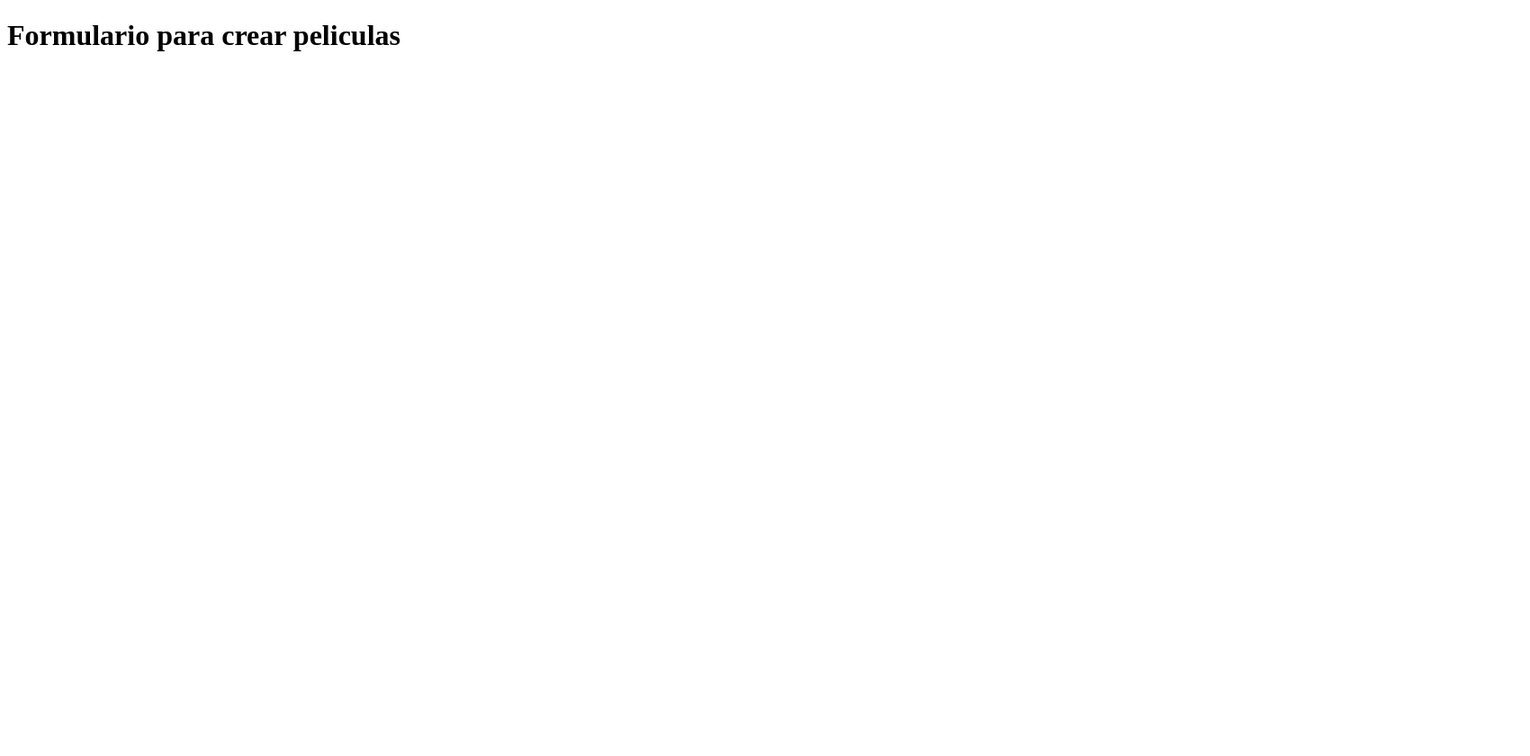
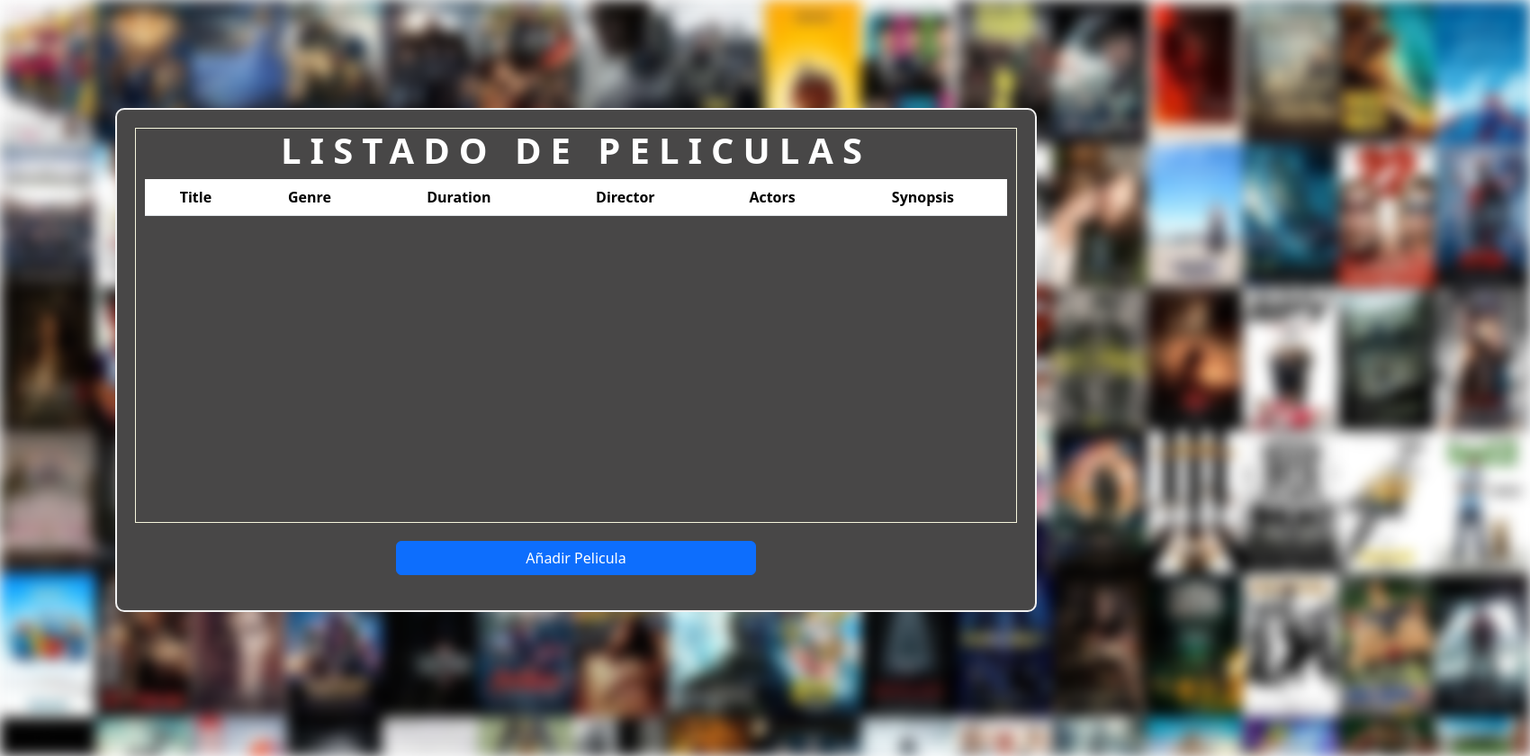
Before and after one commit to luisbravor00/API_ListaPeliculas, a website: page index.html in a window 1280 px wide. Shown: the whole page at 90% size, 1700 px wide, since content can reach past the window. Before the commit the page ends 800 px from the top, so only its background shows below. Drawn offline with nearby package versions, Linux system fonts and the light colour scheme; no server answers.

Commit message:
Commit donde se suben cambios de conexion, se hace el listado y anadir (no completo) de peliculas. Falta mejorar el diseno.

```diff
--- a/index.html
+++ b/index.html
@@ -3,10 +3,60 @@
 <head>
     <meta charset="UTF-8">
     <meta name="viewport" content="width=device-width, initial-scale=1.0">
-    <title>Crear Peliculas</title>
-
+    <title>Listar Peliculas</title>
+    <link type="text/css" rel="stylesheet" href="/styles/index_styles.css">
+    <link href="https://cdn.jsdelivr.net/npm/bootstrap@5.3.2/dist/css/bootstrap.min.css" rel="stylesheet" integrity="sha384-T3c6CoIi6uLrA9TneNEoa7RxnatzjcDSCmG1MXxSR1GAsXEV/Dwwykc2MPK8M2HN" crossorigin="anonymous">
+    <script src="https://cdn.jsdelivr.net/npm/@popperjs/core@2.11.8/dist/umd/popper.min.js" integrity="sha384-I7E8VVD/ismYTF4hNIPjVp/Zjvgyol6VFvRkX/vR+Vc4jQkC+hVqc2pM8ODewa9r" crossorigin="anonymous"></script>
+    <script src="https://cdn.jsdelivr.net/npm/bootstrap@5.3.2/dist/js/bootstrap.min.js" integrity="sha384-BBtl+eGJRgqQAUMxJ7pMwbEyER4l1g+O15P+16Ep7Q9Q+zqX6gSbd85u4mG4QzX+" crossorigin="anonymous"></script>
 </head>
 <body>
-    <h1>Formulario para crear peliculas</h1>
+    <div class="bg-image"></div>
+    <div class="bg-text">
+        <div class="table-responsive" id="movieListContainer">
+            <h1>LISTADO DE PELICULAS</h1>
+            <table class="table" id="movieTable">
+                <thead>
+                    <tr>
+                        <th>Title</th>
+                        <th>Genre</th>
+                        <th>Duration</th>
+                        <th>Director</th>
+                        <th>Actors</th>
+                        <th>Synopsis</th>
+                    </tr>
+                </thead>
+                <tbody id="tableBody">
+                </tbody>
+            </table>
+        </div>
+        <button onclick="" class="btn btn-primary" id="btnAddMovie">
+            <a href="create_movie">Añadir Pelicula</a>
+        </button>
+    </div>
+    <script>
+        fetch('/movies').then(response => response.json())
+        .then(data => {
+                const tableBody = document.getElementById('tableBody');
+                data.forEach(movie => {
+                    const row = tableBody.insertRow();
+                    const title = row.insertCell(0);
+                    const genre = row.insertCell(1);
+                    const duration = row.insertCell(2);
+                    const director = row.insertCell(3);
+                    const actors = row.insertCell(4);
+                    const synopsis = row.insertCell(5);
+
+                    title.textContent = movie.name;
+                    genre.textContent = movie.genre;
+                    duration.textContent = movie.duration;
+                    director.textContent = movie.director;
+                    actors.textContent = movie.actors;
+                    synopsis.textContent = movie.synopsis;
+                });
+            })
+            .catch(error => {
+                console.error('Error showing movies on the table.', error);
+            });
+    </script>
 </body>
 </html>
--- a/package.json
+++ b/package.json
@@ -12,6 +12,7 @@
   "license": "ISC",
   "dependencies": {
     "express": "^4.18.2",
+    "express-handlebars": "^7.1.2",
     "mongoose": "^7.6.3"
   },
   "devDependencies": {
--- /dev/null
+++ b/public/styles/index_styles.css
@@ -0,0 +1,61 @@
+body {
+    margin: 0;
+    background-color: black;
+}
+
+.bg-image {
+    background-image: url('/imgs/background.jpg');
+    height: 840px;
+    width: 1700px;
+    background-repeat: no-repeat;
+    background-size: cover;
+    margin: auto;
+    filter: blur(8px);
+    -webkit-filter: blur(8px);
+}
+
+.bg-text {
+    background-color: rgb(72, 71, 71);
+    color: white;
+    border: 2px solid #f1f1f1;
+    border-radius: 10px;
+    position: absolute;
+    top: 50%;
+    left: 50%;
+    transform: translate(-50%, -50%);
+    z-index: 2;
+    width: 80%;
+    height: 70%;
+    padding: 20px;
+    text-align: center;
+}
+
+#movieListContainer > h1 {
+    letter-spacing: 10px;
+    font-weight: bold;
+}
+
+#movieListContainer {
+    margin: auto;
+    width: 100%;
+    height: 85%;
+    border: 1px solid beige;
+    padding-left: 10px;
+    padding-right: 10px;
+}
+
+#movieTable {
+    overflow-y: scroll;
+    overflow-x: hidden;
+}
+
+#btnAddMovie {
+    margin-top: 20px;
+    width: 400px;
+    color: black;
+}
+
+#btnAddMovie > a {
+    color: #fff;
+    text-decoration: none;
+}
--- /dev/null
+++ b/public/styles/movies_styles.css
@@ -0,0 +1,68 @@
+body {
+    margin: 0;
+    background-color: black;
+}
+
+.bg-image {
+    background-image: url('/imgs/background.jpg');
+    height: 840px;
+    width: 1700px;
+    background-repeat: no-repeat;
+    background-size: cover;
+    margin: auto;
+    filter: blur(8px);
+    -webkit-filter: blur(8px);
+}
+
+.bg-text {
+    background-color: rgb(72, 71, 71);
+    color: white;
+    border: 2px solid #f1f1f1;
+    border-radius: 10px;
+    position: absolute;
+    top: 50%;
+    left: 50%;
+    transform: translate(-50%, -50%);
+    z-index: 2;
+    width: 80%;
+    height: 75%;
+    padding: 20px;
+    text-align: center;
+}
+
+.bg-text > h1 {
+    letter-spacing: 10px;
+    font-weight: bold;
+}
+
+.form-container {
+    width: 65%;
+    height: 78%;
+    margin: auto;
+    padding: 10px;
+    /* background-color: #928989; */
+    border-radius: 10px;
+    font-size: 20px;
+    font-weight: 600;
+    color: rgb(255, 255, 255);
+}
+
+#inputRadio {
+    text-align: left;
+}
+
+#btnAddMovie {
+    margin-top: 10px;
+    margin-left: 150px;
+    width: 400px;
+}
+
+#btnReturnListMovies {
+    width: 400px;
+    font-style: normal;
+}
+
+#btnReturnListMovies > a{
+    color: #fff;
+    text-decoration: none;
+}
--- a/routes/index.js
+++ b/routes/index.js
@@ -4,6 +4,6 @@ const peliculasController = require('./../src/controllers/peliculas');
 
 // router.use('/users', authMiddleware);
 
-router.get('/peliculas', peliculasController.listarPeliculas);
-// router.post('/users', usersController.crear);
+router.get('/movies', peliculasController.listarPeliculas);
+router.post('/movies', peliculasController.crearPelicula);
 module.exports = router;
```
Also changed, not shown: create_movie.html (added, +87 -0 lines), index.js (+19 -5 lines), src/controllers/peliculas.js (+25 -3 lines), src/models/peliculas.js (+5 -4 lines), public/imgs/background.jpg (added), styles/index_styles.css (deleted), styles/movies_styles.css (deleted), 1 other file.
